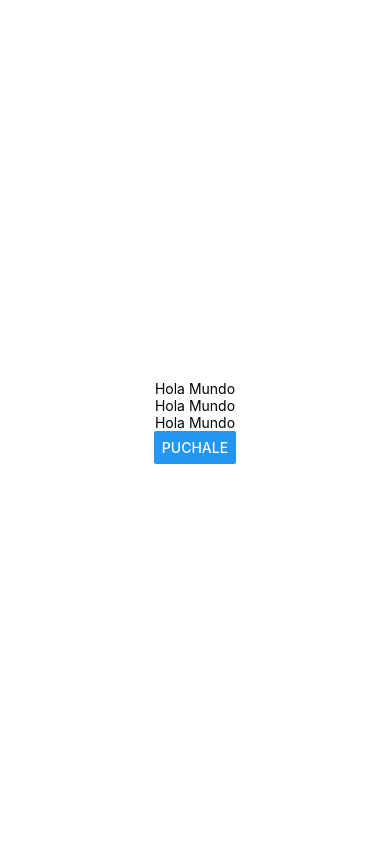
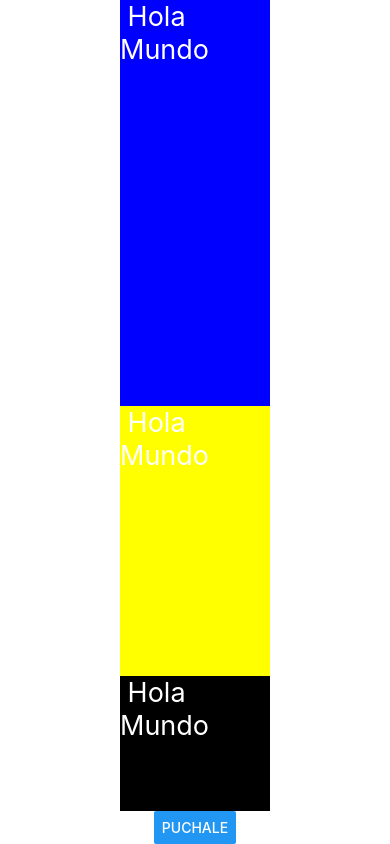
Before and after one commit to jafet1asanchez/PM193, a React Native app in the folder my-app-blank/: screen / in a window 390 px wide. Built offline with nearby package versions, Linux system fonts and the light colour scheme.

Commit message:
Uso de clases
FLEX, BACKGROUNDCOLOR, COLOR, FONTSIZE, HEIGHT, WIDTH

```diff
--- a/my-app-blank/App.js
+++ b/my-app-blank/App.js
@@ -7,7 +7,8 @@ import React, {useState} from 'react';
 // Creamos un componente de texto que se repetirá
 // Agregammos el parametro props para recibir propiedades
 // Componente propio
-const Texto = () => {
+// PROPIEDAD PADRE DE TEXTO
+const Texto = ({style}) => {
   // Desestructuramos el contenido de las propiedades
   // Agregamos children para recibir el contenido del componente
   //Con el use state ya arrancamos el contenido con 'Hola Mundo'
@@ -21,7 +22,7 @@ const Texto = () => {
     // Mostramos el contenido recibido como propiedad
     // Aqui lo que hacemos es que al presionar el texto
     // cambia de contenido a actualiza texto
-      <Text onPress={actualizaTexto}> { contenido } </Text>
+      <Text  style= {[styles.Text, style]} onPress={actualizaTexto}> { contenido } </Text>
   )
 }
 
@@ -45,9 +46,9 @@ export default function App() {
       {/* Ahora ya no debemos mandar a llamar children,
       con tan solo escribir el texto dentro de Texto
       es suficiente */}
-      <Texto> </Texto>
-      <Texto> </Texto>
-      <Texto> </Texto>
+      <Texto style= {styles.azul}> </Texto>
+      <Texto style= {styles.amarillo}> </Texto>
+      <Texto style= {styles.negro}> </Texto>
       <Boton> </Boton>
       <StatusBar style="auto" />
     </View>
@@ -62,4 +63,20 @@ const styles = StyleSheet.create({
     alignItems: 'center',
     justifyContent: 'center',
   },
+  // Agregamos un estilo para el texto
+  Text: {
+    color: 'white',
+    fontSize: 27,
+    height: 150,
+    width: 150,
+  },
+  azul: {
+    backgroundColor: 'blue', flex: 3,
+  },
+  negro: {
+    backgroundColor: 'black', flex: 1,
+  },
+  amarillo: {
+    backgroundColor: 'yellow', flex: 2,
+  },
 });
```
